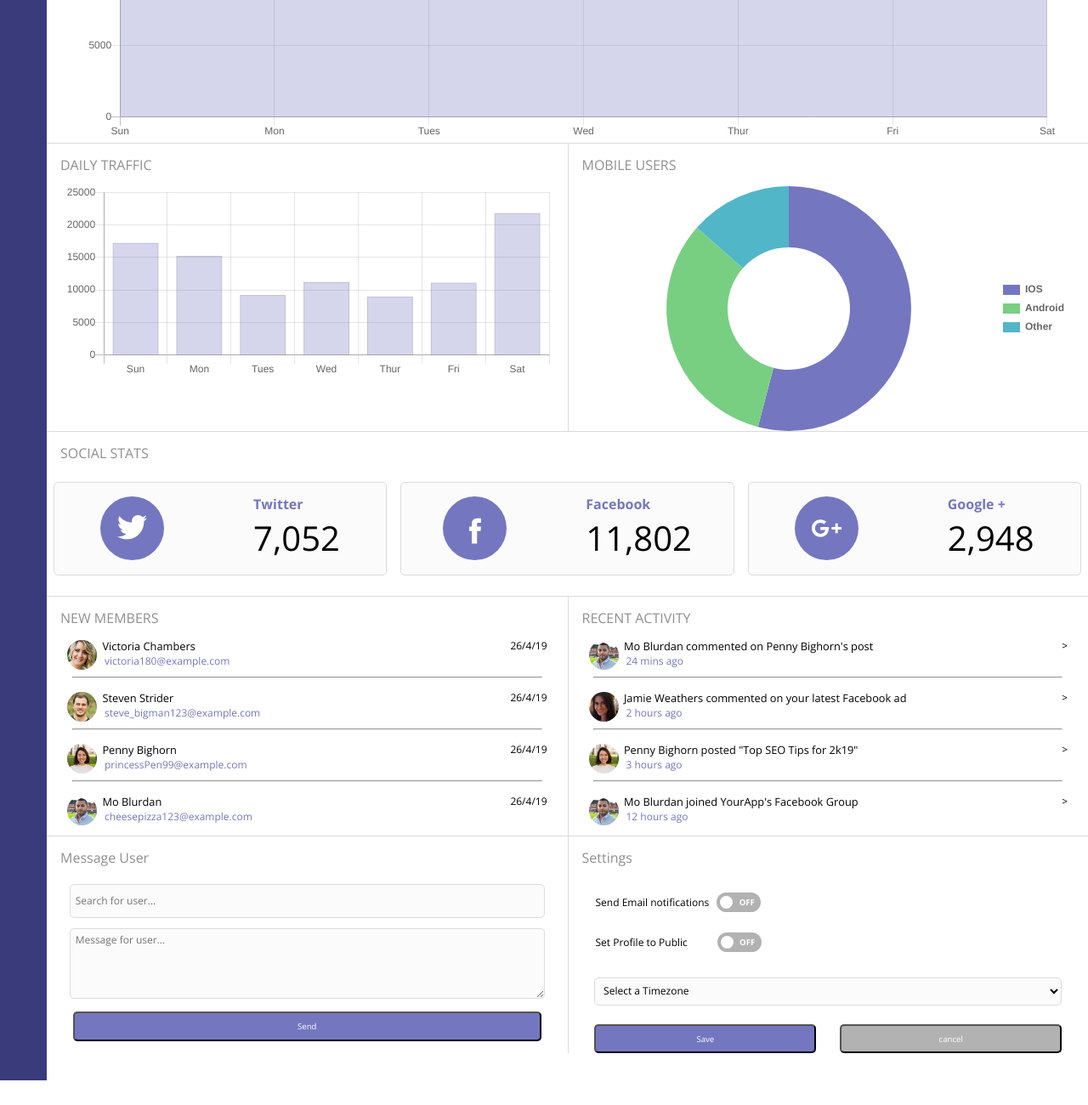
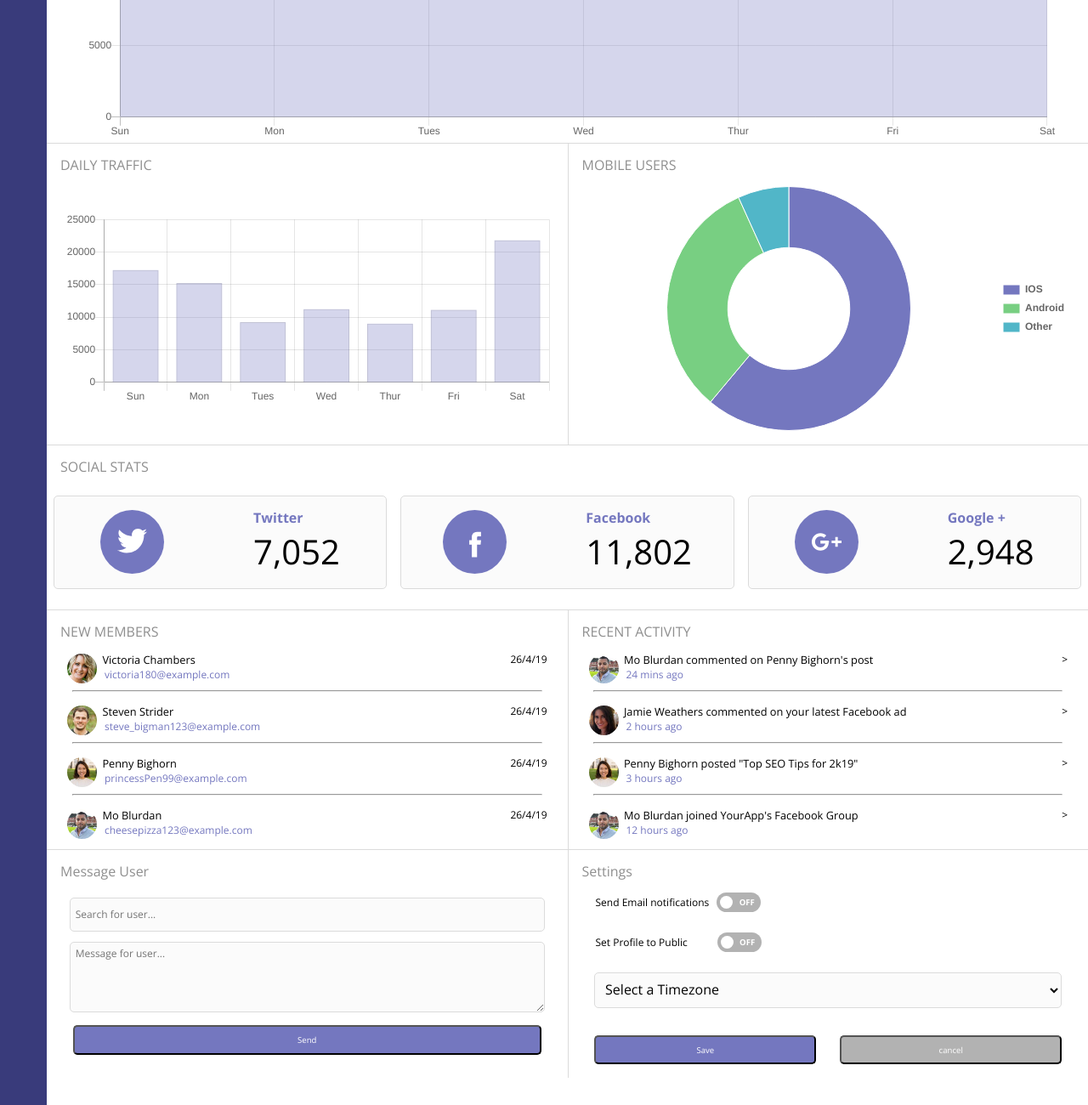
Before and after one commit to Luke-Markham/TechDegreeProjectSeven, a website: page web_app_dashboard_v3.1/index.html in a window 1280 px wide. Shown: the part 540-1840 px from the top of the page at 85% size. Before the commit the page ends 1811 px from the top, so only its background shows below. Drawn offline with nearby package versions, Linux system fonts and the light colour scheme.

Commit message:
pair review push

```diff
--- a/web_app_dashboard_v3.1/index.html
+++ b/web_app_dashboard_v3.1/index.html
@@ -492,13 +492,11 @@
       <section class="settings">
         <h3 class="section-h3">Settings</h3>
         <form class="settingsForm1">
-          <div class="settings-wrapper">
+
           <!-- sliders -->
           <div class="sliders">
             <div class="slider-1">
-                <label for="slider-notifications"
-                  >Send Email notifications</label
-                >
+              <label for="slider-notifications">Send Email notifications</label>
               <label class="switch">
                 <input
                   type="checkbox"
@@ -533,58 +531,31 @@
             <option class="option-default" disabled selected
               >Select a Timezone</option
             >
-              <option
-                timeZoneId="1"
-                gmtAdjustment="GMT-12:00"
-                useDaylightTime="0"
+            <option timeZoneId="1" gmtAdjustment="GMT-12:00" useDaylightTime="0"
               >(GMT-12:00) International Date Line West</option
             >
-              <option
-                timeZoneId="2"
-                gmtAdjustment="GMT-11:00"
-                useDaylightTime="0"
+            <option timeZoneId="2" gmtAdjustment="GMT-11:00" useDaylightTime="0"
               >(GMT-11:00) Midway Island, Samoa</option
             >
-              <option
-                timeZoneId="3"
-                gmtAdjustment="GMT-10:00"
-                useDaylightTime="0"
+            <option timeZoneId="3" gmtAdjustment="GMT-10:00" useDaylightTime="0"
               >(GMT-10:00) Hawaii</option
             >
-              <option
-                timeZoneId="4"
-                gmtAdjustment="GMT-09:00"
-                useDaylightTime="1"
+            <option timeZoneId="4" gmtAdjustment="GMT-09:00" useDaylightTime="1"
               >(GMT-09:00) Alaska</option
             >
-              <option
-                timeZoneId="5"
-                gmtAdjustment="GMT-08:00"
-                useDaylightTime="1"
+            <option timeZoneId="5" gmtAdjustment="GMT-08:00" useDaylightTime="1"
               >(GMT-08:00) Pacific Time (US & Canada)</option
             >
-              <option
-                timeZoneId="6"
-                gmtAdjustment="GMT-08:00"
-                useDaylightTime="1"
+            <option timeZoneId="6" gmtAdjustment="GMT-08:00" useDaylightTime="1"
               >(GMT-08:00) Tijuana, Baja California</option
             >
-              <option
-                timeZoneId="7"
-                gmtAdjustment="GMT-07:00"
-                useDaylightTime="0"
+            <option timeZoneId="7" gmtAdjustment="GMT-07:00" useDaylightTime="0"
               >(GMT-07:00) Arizona</option
             >
-              <option
-                timeZoneId="8"
-                gmtAdjustment="GMT-07:00"
-                useDaylightTime="1"
+            <option timeZoneId="8" gmtAdjustment="GMT-07:00" useDaylightTime="1"
               >(GMT-07:00) Chihuahua, La Paz, Mazatlan</option
             >
-              <option
-                timeZoneId="9"
-                gmtAdjustment="GMT-07:00"
-                useDaylightTime="1"
+            <option timeZoneId="9" gmtAdjustment="GMT-07:00" useDaylightTime="1"
               >(GMT-07:00) Mountain Time (US & Canada)</option
             >
             <option
@@ -780,8 +751,7 @@
               timeZoneId="41"
               gmtAdjustment="GMT+02:00"
               useDaylightTime="1"
-                >(GMT+02:00) Helsinki, Kyiv, Riga, Sofia, Tallinn,
-                Vilnius</option
+              >(GMT+02:00) Helsinki, Kyiv, Riga, Sofia, Tallinn, Vilnius</option
             >
             <option
               timeZoneId="42"
@@ -1039,7 +1009,7 @@
               cancel
             </button>
           </div>
-          </div>
+
         </form>
       </section>
     </main>
--- a/web_app_dashboard_v3.1/javascript/app.js
+++ b/web_app_dashboard_v3.1/javascript/app.js
@@ -1,5 +1,5 @@
 // notification box
-const bellNotification = document.querySelector('.notify-bell');
+const bellNotification = document.querySelector('.notification-hover');
 const notifications = document.querySelector('.notifications');
 const closeNotifications = document.querySelector('.close-notifications');
 const notificationMarker = document.querySelector('.notification-marker');
@@ -259,8 +259,8 @@ const mobileData = {
   labels: ['IOS', 'Android', 'Other'],
   datasets: [{
     label: '# of Users',
-    data: [2000, 1200, 500],
-    borderWidth: 0,
+    data: [9045, 4757, 1001],
+    borderWidth: 1,
     backgroundColor: [
       '#7477BF',
       '#78CF82',
@@ -370,38 +370,32 @@ function privacyChecked() {
 
 // local storage --------------------
 
-const saveBtn = document.querySelector('#save');
+
+// Email notification storage --
+
 const sliderSettings1 = document.querySelector('.slider-storage-1');
-const sliderSettings2 = document.querySelector('.slider-storage-2');
-const timezoneInput = document.querySelector('#timezone');
-const previouslySelected = localStorage.getItem('selectedTimezone');
-
-// save settings --
-
-saveBtn.addEventListener('click', () => {
-  // slider1
+sliderSettings1.addEventListener('mouseout', () => {
   if (sliderSettings1.innerText === 'OFF') {
     localStorage.setItem('notifications', 'off');
   } else if (sliderSettings1.innerText === 'ON') {
     localStorage.setItem('notifications', 'on');
   }
-  // slider2
+});
+if (localStorage.notifications === 'off') {
+
+} else if (localStorage.notifications === 'on') {
+  notificationsChecked();
+}
+
+// Privacy storage --
+const sliderSettings2 = document.querySelector('.slider-storage-2');
+sliderSettings2.addEventListener('mouseout', () => {
   if (sliderSettings2.innerText === 'OFF') {
     localStorage.setItem('privacy', 'off');
   } else if (sliderSettings2.innerText === 'ON') {
     localStorage.setItem('privacy', 'on');
   }
-  //  timezone
-  const timezoneValue = document.querySelector('#timezone').value;
-  localStorage.setItem('selectedTimezone', timezoneValue);
 });
-
-
-if (localStorage.notifications === 'off') {
-
-} else if (localStorage.notifications === 'on') {
-  notificationsChecked();
-}
 
 if (localStorage.privacy === 'off') {
 
@@ -409,15 +403,25 @@ if (localStorage.privacy === 'off') {
   privacyChecked();
 }
 
+//  timezone storage --
+const timezoneInput = document.querySelector('#timezone');
+
+timezoneInput.addEventListener('change', () => {
+  const timezoneValue = document.querySelector('#timezone').value;
+  localStorage.setItem('selectedTimezone', timezoneValue);
+});
+
+const previouslySelected = localStorage.getItem('selectedTimezone');
+
 if (previouslySelected === null) {
 
 } else {
   timezoneInput.value = previouslySelected;
 }
 
+// cancel settings ----------------------------
+const cancelBtn = document.querySelector('#cancel');
 
-// cancel/reset settings
-const cancelBtn = document.querySelector('#cancel');
 
 cancelBtn.addEventListener('click', () => {
   localStorage.clear();
@@ -428,3 +432,65 @@ cancelBtn.addEventListener('click', () => {
   off2.style.display = 'inline-block';
   slider2.removeAttribute('checked', 'checked');
 });
+
+
+// THE BELOW CODE CREATES GIVES THE SAVE BUTTON FUNCTIONALITY
+// REPLACE ABOVE CODE WITH BELOW IF WANTING THIS FUNCTION
+
+
+// const saveBtn = document.querySelector('#save');
+// const sliderSettings1 = document.querySelector('.slider-storage-1');
+// const sliderSettings2 = document.querySelector('.slider-storage-2');
+// const timezoneInput = document.querySelector('#timezone');
+// const previouslySelected = localStorage.getItem('selectedTimezone');
+
+// saveBtn.addEventListener('click', () => {
+//   // slider1
+//   if (sliderSettings1.innerText === 'OFF') {
+//     localStorage.setItem('notifications', 'off');
+//   } else if (sliderSettings1.innerText === 'ON') {
+//     localStorage.setItem('notifications', 'on');
+//   }
+//   // slider2
+//   if (sliderSettings2.innerText === 'OFF') {
+//     localStorage.setItem('privacy', 'off');
+//   } else if (sliderSettings2.innerText === 'ON') {
+//     localStorage.setItem('privacy', 'on');
+//   }
+//   //  timezone
+//   const timezoneValue = document.querySelector('#timezone').value;
+//   localStorage.setItem('selectedTimezone', timezoneValue);
+// });
+
+
+// if (localStorage.notifications === 'off') {
+
+// } else if (localStorage.notifications === 'on') {
+//   notificationsChecked();
+// }
+
+// if (localStorage.privacy === 'off') {
+
+// } else if (localStorage.privacy === 'on') {
+//   privacyChecked();
+// }
+
+// if (previouslySelected === null) {
+
+// } else {
+//   timezoneInput.value = previouslySelected;
+// }
+
+
+// // cancel/reset settings
+// const cancelBtn = document.querySelector('#cancel');
+
+// cancelBtn.addEventListener('click', () => {
+//   localStorage.clear();
+//   on1.style.display = 'none';
+//   off1.style.display = 'inline-block';
+//   slider1.removeAttribute('checked', 'checked');
+//   on2.style.display = 'none';
+//   off2.style.display = 'inline-block';
+//   slider2.removeAttribute('checked', 'checked');
+// });
--- a/web_app_dashboard_v3.1/scss/components/_buttons.scss
+++ b/web_app_dashboard_v3.1/scss/components/_buttons.scss
@@ -22,7 +22,7 @@
 
 .button-primary {
   width: 90%;
-  margin: 1em auto 0 auto;
+  margin: 1em auto;
   font-size: 0.6em;
   padding: 1em;
   background-color: $base;
--- a/web_app_dashboard_v3.1/scss/components/_flex.scss
+++ b/web_app_dashboard_v3.1/scss/components/_flex.scss
@@ -86,10 +86,10 @@
   }
 }
 // settings;
-.settings-wrapper {
-  @include flex($dir: column) {
-  }
-}
+// .settings-wrapper {
+//   @include flex($dir: column) {
+//   }
+// }
 
 .slider-1,
 .slider-2 {
--- a/web_app_dashboard_v3.1/scss/components/_forms.scss
+++ b/web_app_dashboard_v3.1/scss/components/_forms.scss
@@ -106,3 +106,7 @@ input:checked + .slider:before {
 .slider.round:before {
   border-radius: 50%;
 }
+#timezone {
+  display: block;
+  font-size: 1em;
+}
--- a/web_app_dashboard_v3.1/scss/components/_header.scss
+++ b/web_app_dashboard_v3.1/scss/components/_header.scss
@@ -26,11 +26,13 @@
   border-radius: 50%;
 }
 
-.notification-hover:hover {
-  transform: scale(1.1);
-  .notification-marker {
-    right: 10px;
-    top: 14px;
+.notification-hover {
+  &:hover {
+    transform: scale(1.1);
+    .notification-marker {
+      right: 10px;
+      top: 14px;
+    }
   }
 }
 .note-1,
--- a/web_app_dashboard_v3.1/scss/components/_main-content.scss
+++ b/web_app_dashboard_v3.1/scss/components/_main-content.scss
@@ -112,7 +112,7 @@
 
 .settings-button {
   width: 90%;
-  margin: 1em auto 0 auto;
+  margin: 2em auto 1em auto;
 }
 .slider-1,
 .slider-2 {
--- a/web_app_dashboard_v3.1/scss/components/_typography.scss
+++ b/web_app_dashboard_v3.1/scss/components/_typography.scss
@@ -37,6 +37,11 @@
   @include mq(medium) {
     padding: 0.25em 1em 0 1.25em;
     font-size: 1.2em;
+  }
+  @include mq(large) {
+    font-size: 1.5em;
+    padding-left: 1.25em;
+    margin-top: 0.25em;
   }
 }
 
--- a/web_app_dashboard_v3.1/scss/components/_widgets.scss
+++ b/web_app_dashboard_v3.1/scss/components/_widgets.scss
@@ -22,3 +22,12 @@
     width: 45vw;
   }
 }
+
+#mobile-chart {
+  height: 80%;
+  margin-bottom: 1em;
+}
+
+#daily-chart {
+  margin-top: 3em;
+}
--- a/web_app_dashboard_v3.1/scss/utilities/_mixins.scss
+++ b/web_app_dashboard_v3.1/scss/utilities/_mixins.scss
@@ -30,7 +30,7 @@
       @content;
     }
   } @else if $break == "large" {
-    @media (min-width: $brk-s) {
+    @media (min-width: $brk-l) {
       @content;
     }
   }
--- a/web_app_dashboard_v3.1/scss/utilities/_variables.scss
+++ b/web_app_dashboard_v3.1/scss/utilities/_variables.scss
@@ -33,3 +33,4 @@ $color-icon-post-hov: #ffffff;
 
 $brk-s: 200px;
 $brk-m: 768px;
+$brk-l: 1024px;
```
Also changed, not shown: web_app_dashboard_v3.1/css/styles.css, 1 other file. Lines whose indentation alone changed are shown as unchanged.
